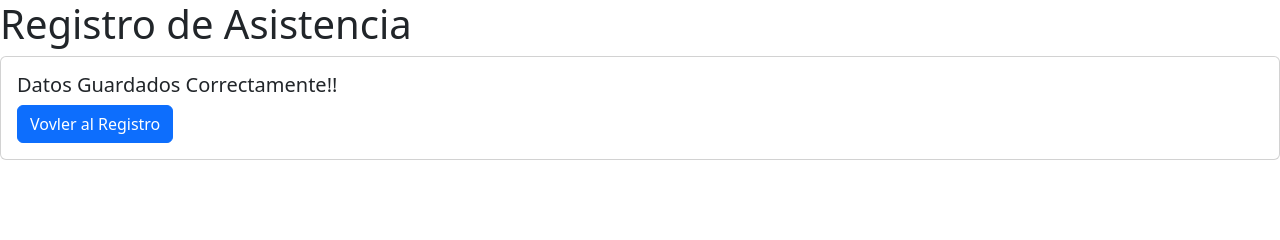
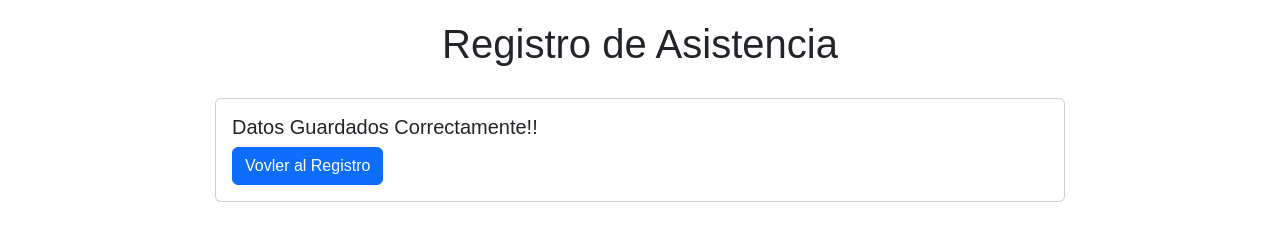
Before and after one commit to JoseLeon89/Registro_Asistencia, a plain HTML site: page datosGuardado.html in a window 1280 px wide. Drawn offline with nearby package versions, Linux system fonts and the light colour scheme; the site is published under a folder, as on GitHub Pages, so addresses that start at the root find nothing.

Commit message:
subiendo repositorio9

```diff
--- a/datosGuardado.html
+++ b/datosGuardado.html
@@ -7,7 +7,7 @@
     <meta name="viewport" content="width=device-width, initial-scale=1.0">
     <link href="https://cdn.jsdelivr.net/npm/bootstrap@5.3.3/dist/css/bootstrap.min.css" rel="stylesheet"
         integrity="sha384-QWTKZyjpPEjISv5WaRU9OFeRpok6YctnYmDr5pNlyT2bRjXh0JMhjY6hW+ALEwIH" crossorigin="anonymous">
-    <link rel="stylesheet" href="../css/estilos.css">
+    <link rel="stylesheet" href="./css/estilos.css">
     <title>Asistencia Guardada</title>
 </head>
 
```
Also changed, not shown: index.html (+2 -2 lines).
